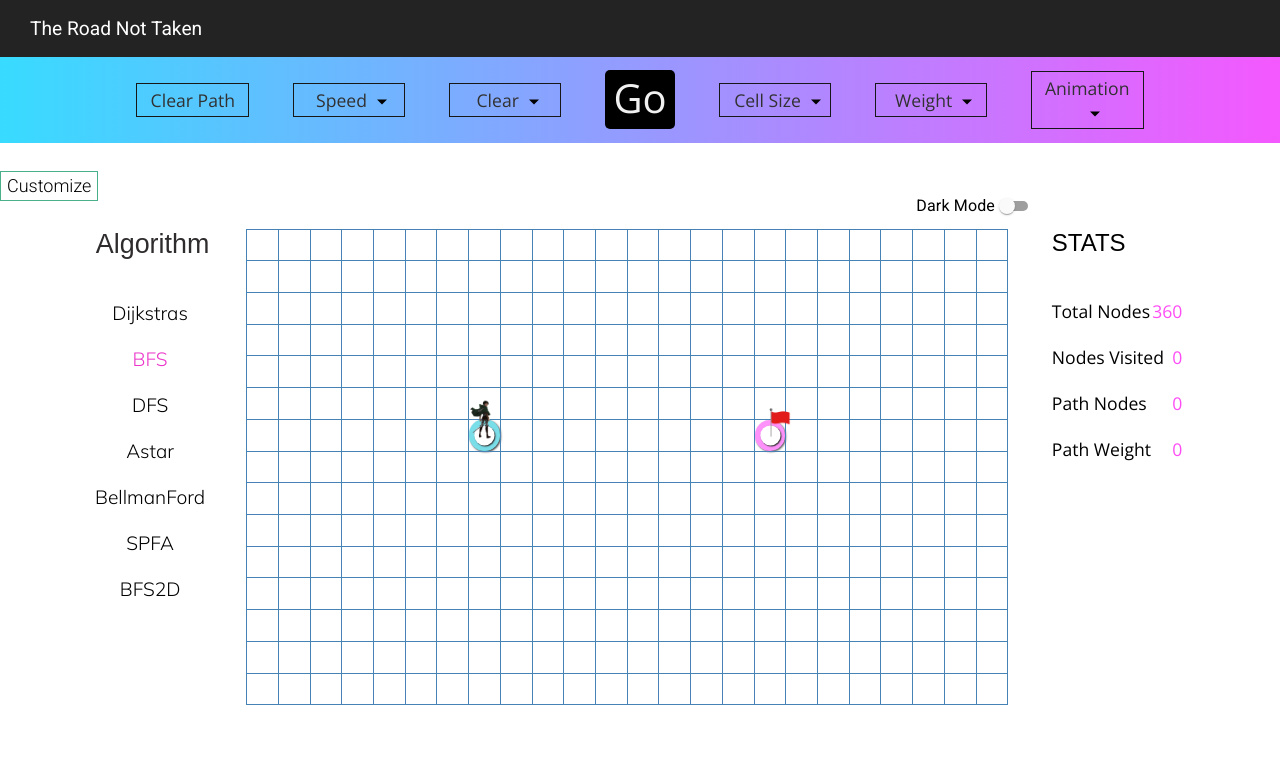
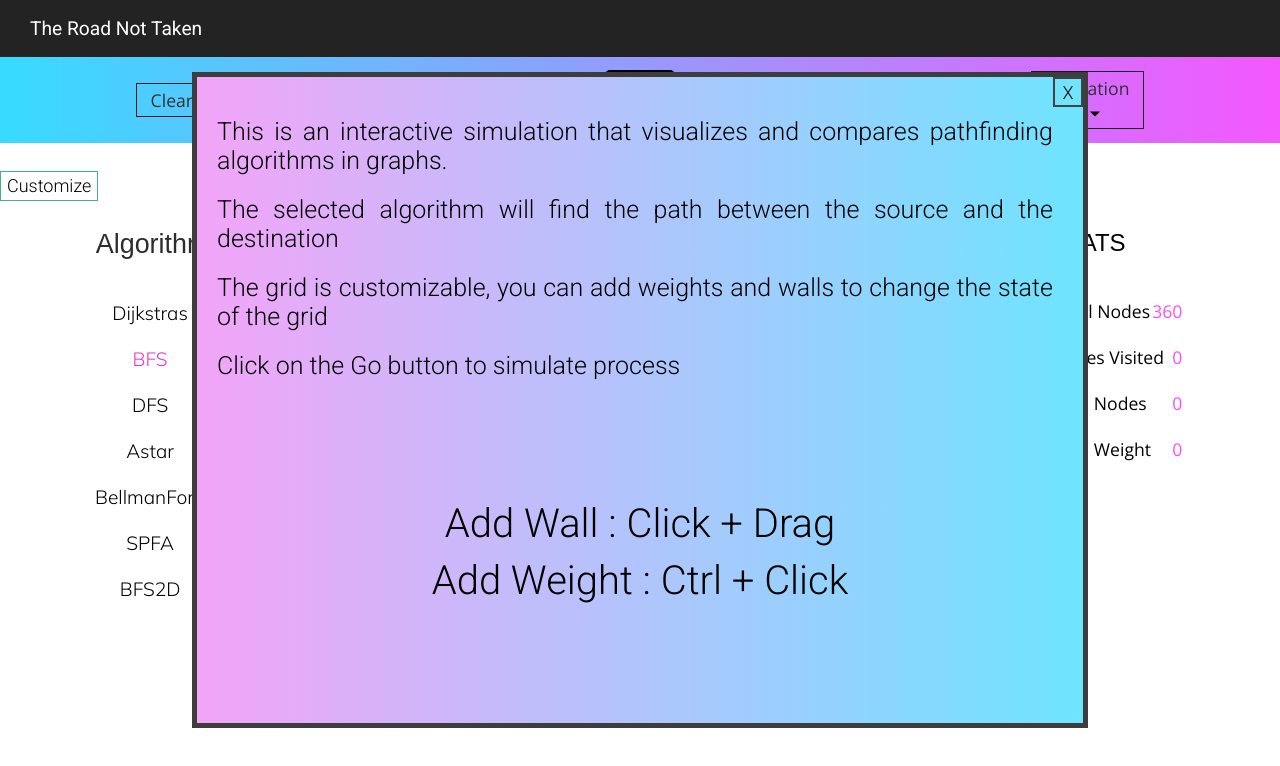
Before and after one commit to priyansh-19/The-Road-Not-Taken, a React (Create React App) app: page / in a window 1280 px wide. Shown: the top 766 px of the page. Built offline with nearby package versions, Linux system fonts and the light colour scheme.

Commit message:
tutorial added

```diff
--- a/package.json
+++ b/package.json
@@ -1,5 +1,5 @@
 {
-  "homepage": "https://priyansh-19.github.io/The-Road-Not-Taken",
+  "homepage": "https://priyansh-19.github.io/The-Road-Not-Taken/",
   "name": "visualizer",
   "version": "0.1.0",
   "private": true,
--- a/src/App.js
+++ b/src/App.js
@@ -1,9 +1,12 @@
 
-import React from 'react';
+import React, { useState } from 'react';
 import Board from './Components/Board.js';
+import Tutorial from './Components/Tutorial.js';
 // import Header from './Components/Header.js'
 
 function App() {
+  const [open,setOpen] = useState(true);
+
   return (
     <div>
       <Board/>
--- /dev/null
+++ b/src/Components/Tutorial.js
@@ -0,0 +1,25 @@
+import React, { Component, useState } from 'react';
+import '../Styles/Tutorial.css'
+
+const Tutorial = () => {
+    const [open,setOpen] = useState(true)
+    return(
+        open ?
+        <div className = 'tutorial'>
+            <button class = 'buttonTutorial' onClick = {()=>{setOpen(false)}}>X</button>
+            <div className = "container">
+                <div class = "description">This is an interactive simulation that visualizes and compares pathfinding algorithms in graphs.</div>
+                <div class = "description">The selected algorithm will find the path between the source and the destination</div>
+                <div class = "description">The grid is customizable, you can add weights and walls to change the state of the grid</div>
+                <div class = "description">Click on the Go button to simulate process</div>
+            </div>
+            <div class = 'commands'>
+                <div>Add Wall : Click + Drag</div>
+                <div>Add Weight : Ctrl + Click </div>
+            </div>
+        </div>
+        : null
+    )
+}
+
+export default Tutorial;
--- /dev/null
+++ b/src/Styles/Tutorial.css
@@ -0,0 +1,74 @@
+
+.tutorial{
+    position: absolute;
+    box-sizing: border-box;
+
+    left: 50%;
+    top: 50%;
+    transform: translate(-50%,-50%);
+    width: 70%;
+    height: 82%;
+    background-image: linear-gradient(to right, rgb(243, 165, 248),rgb(110, 228, 255));
+    z-index: 10;
+    border : 5px solid rgb(61, 61, 61);
+}
+
+.buttonTutorial{
+    position: relative;
+    margin-top: 0px;
+    margin-right: 0px;
+    width: 30px;
+    height: 30px;
+    float:right;
+    box-sizing: border-box;
+    display: flex;
+    justify-content: center;
+    align-items: center;
+    text-align: center;
+    font-size: 18px;
+    font-family: 'Roboto';
+    font-weight: 300;
+    padding : 6px;
+    color: rgb(0, 0, 0);
+    border:2px solid #424242;
+    background: none;
+}
+.buttonTutorial:hover{
+    color:  rgb(6, 103, 103);
+    cursor: pointer;
+}
+.description{
+    display: flex;
+    /* margin-top: 30px; */
+    align-items: center;
+    text-align: justify;
+    text-justify: inter-word;
+    font-size: 25px;
+    font-family: 'Roboto';
+    font-weight: 300;
+    justify-content: center;
+    padding-top : 20px;
+    color: black;
+}
+.commands{
+    margin-top: 100px;
+    display: flex;
+    align-items: center;
+    justify-content: center;
+    flex-direction: column;
+    font-size: 40px;
+    font-family: 'Roboto';
+    font-weight: 200;
+    padding : 20px;
+    color: black;
+}
+.commands div{
+    margin-bottom: 10px;
+}
+.container{
+    margin-left: 20px;
+    margin-top: 20px;
+    display: flex;
+    flex-direction: column;
+    align-items: flex-start;
+}
--- a/src/index.js
+++ b/src/index.js
@@ -1,10 +1,11 @@
 import React from 'react';
 import ReactDOM from 'react-dom';
 import App from './App';
-
+import Tutorial from './Components/Tutorial'
 
 ReactDOM.render(
   <React.StrictMode>
+    <Tutorial/>
     <App />
   </React.StrictMode>,
   document.getElementById('root')
```
